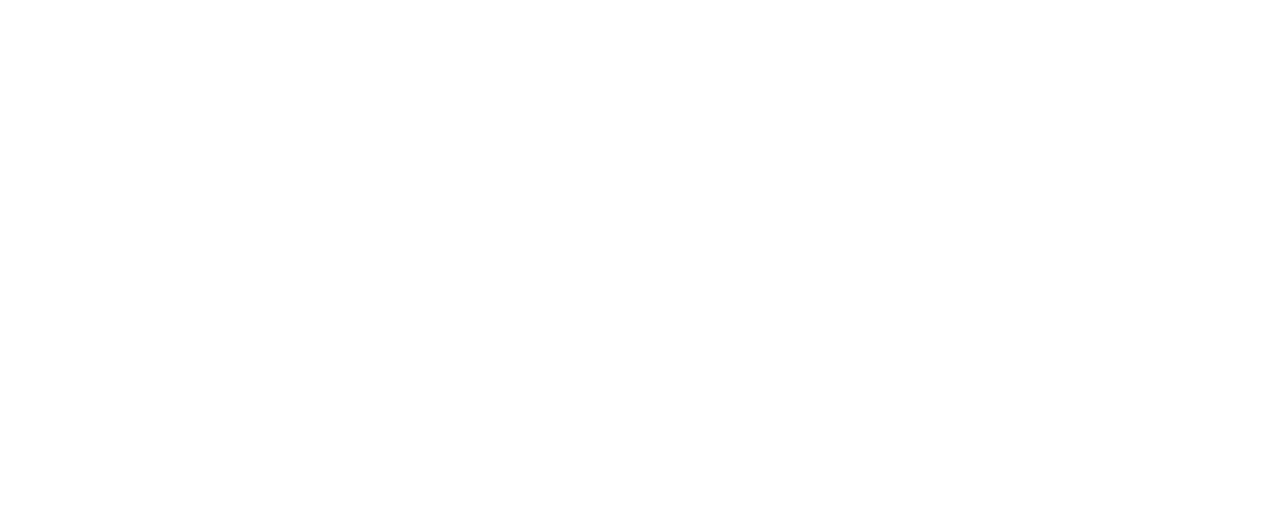
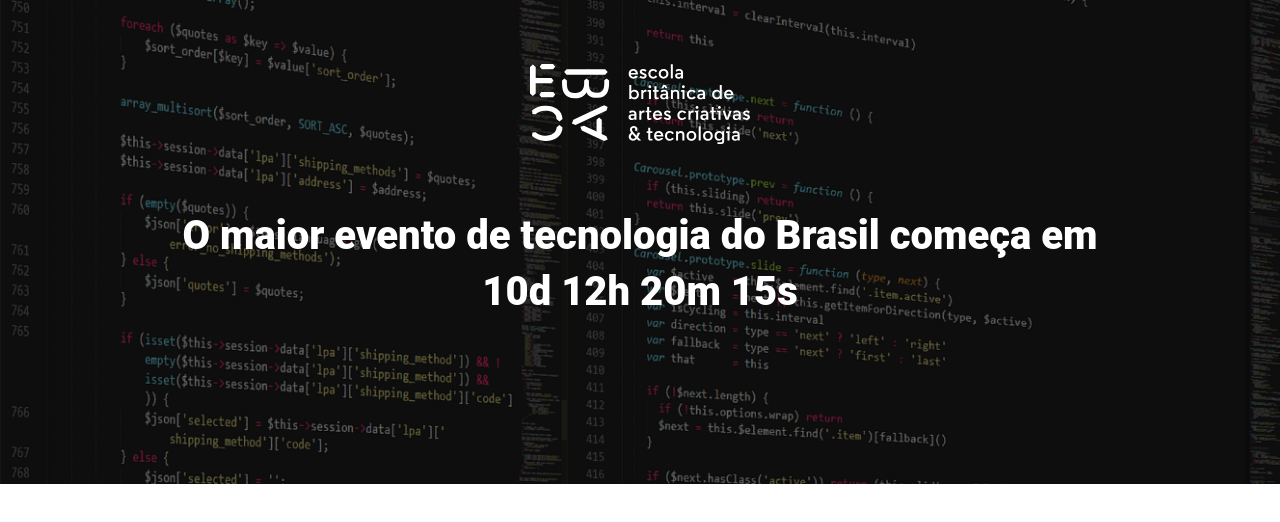
Before and after one commit to CarlosTadeuu/ebac_tech_talks, a website built with Parcel: page src/index.html in a window 1280 px wide. Built offline with nearby package versions, Linux system fonts and the light colour scheme.

Commit message:
criando o hero

```diff
--- a/src/index.html
+++ b/src/index.html
@@ -3,10 +3,24 @@
 	<head>
 		<meta charset="UTF-8" />
 		<meta name="viewport" content="width=device-width, initial-scale=1.0" />
-		<title>Document</title>
+		<link rel="preconnect" href="https://fonts.googleapis.com" />
+		<link rel="preconnect" href="https://fonts.gstatic.com" crossorigin />
+		<link
+			href="https://fonts.googleapis.com/css2family=Roboto:ital,wight@0,100;0,300;0,400;0,500;0,700;0,900;1,100;1,300;1,400;1,500;1,700;1,900&display=swap"
+			rel="stylesheet"
+		/>
+		<title>EBAC Tech Talks</title>
 		<link rel="stylesheet" href="styles/main.scss" />
 	</head>
 	<body>
+		<header class="hero">
+			<div class="container">
+				<img class="hero__logo" src="./images/ebac_logo.svg" alt="" />
+				<p class="hero__text">
+					O maior evento de tecnologia do Brasil começa em 10d 12h 20m 15s
+				</p>
+			</div>
+		</header>
 		<script src="scripts/main.js"></script>
 	</body>
 </html>
--- /dev/null
+++ b/src/styles/_hero.scss
@@ -0,0 +1,49 @@
+.hero {
+	padding-top: 64px;
+	padding-bottom: 100px;
+	background-image: url(../images/fundo.png);
+	background-repeat: no-repeat;
+	background-size: cover;
+	position: relative;
+
+	.container {
+		position: relative;
+	}
+
+	&::before {
+		position: absolute;
+		top: 0;
+		left: 0;
+		width: 100%;
+		height: 100%;
+		background-color: #000;
+		content: "";
+		opacity: 0.5;
+	}
+
+	&__text {
+		margin-top: 64px;
+		margin-bottom: 64px;
+		line-height: 56px;
+		font-size: 40px;
+		color: #fff;
+		font-weight: 900;
+		text-align: center;
+	}
+	&__logo {
+		margin: 0 auto;
+		height: 80px;
+		display: block;
+	}
+	@media (max-width: 640px) {
+		padding: 40px 0;
+		&__logo {
+			height: 40px;
+		}
+		&__text {
+			font-size: 22px;
+			line-height: 24px;
+			margin: 24px 0;
+		}
+	}
+}
--- a/src/styles/main.scss
+++ b/src/styles/main.scss
@@ -0,0 +1,20 @@
+@use "hero";
+* {
+	margin: 0;
+	padding: 0;
+	box-sizing: border-box;
+	font-family: Roboto, sans-serif;
+}
+.container {
+	max-width: 960px;
+	width: 100%;
+	margin: 0 auto;
+
+	@media (max-width: 640px) {
+		max-width: 80%;
+	}
+
+	@media (max-width: 1024px) {
+		max-width: 90%;
+	}
+}
```
Also changed, not shown: src/images/backend.png (renamed from src/images/images/backend.png), src/images/data.png (renamed from src/images/images/data.png), src/images/ebac_logo.svg (renamed from src/images/images/ebac_logo.svg), src/images/frontend.png (renamed from src/images/images/frontend.png), src/images/fundo.png (renamed from src/images/images/fundo.png), src/images/ui-ux.png (renamed from src/images/images/ui-ux.png).
